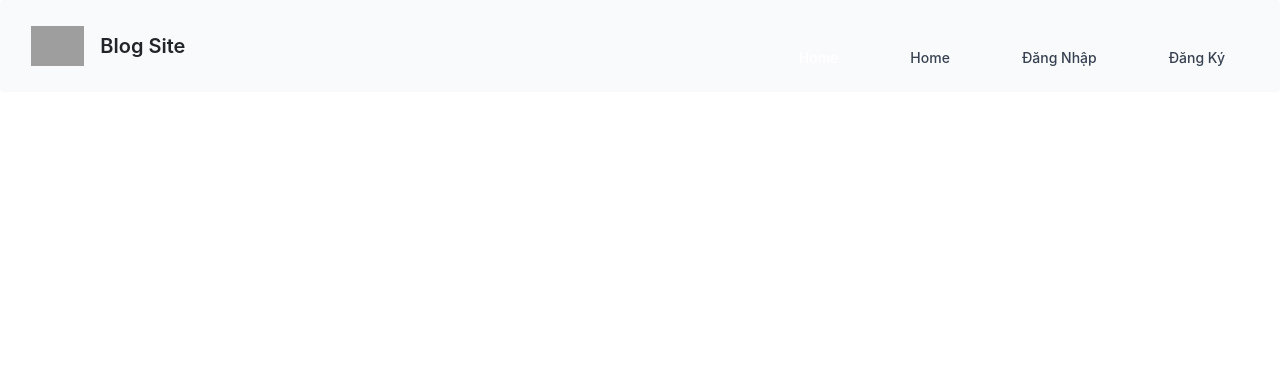
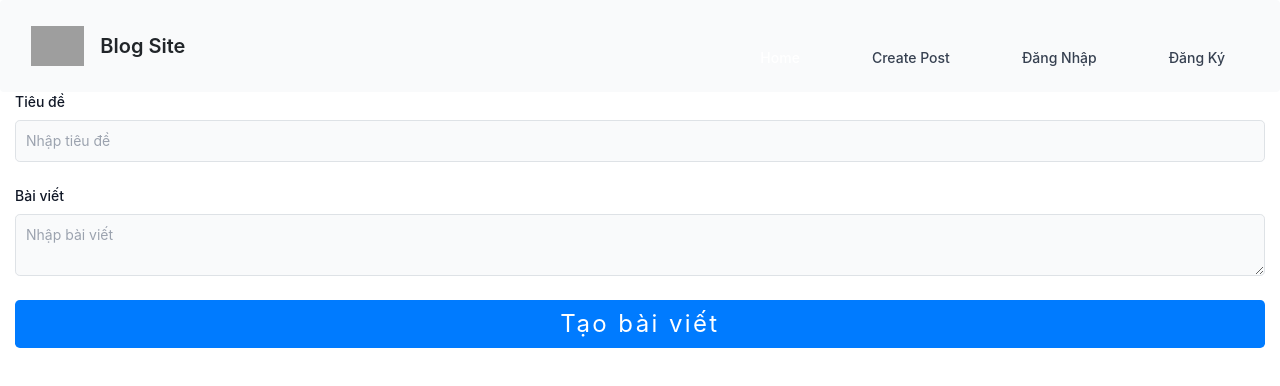
Before and after one commit to ndkhangvl/Blog_Web, a Vue app in the folder frontend/: page /blogpost in a window 1280 px wide. Shown: the top 386 px of the page. Built offline with nearby package versions, Linux system fonts and the light colour scheme; grey boxes are pictures that could not be loaded.

Commit message:
create post function

```diff
--- a/frontend/src/components/AppHeader.vue
+++ b/frontend/src/components/AppHeader.vue
@@ -15,7 +15,7 @@
           <a href="#" class="block py-2 pl-3 pr-4 text-white bg-blue-700 rounded md:bg-transparent md:text-blue-700 md:p-0 md:dark:text-white dark:bg-blue-600 md:dark:bg-transparent" aria-current="page">Home</a>
         </li>
         <li>
-          <a href="#" class="block py-2 pl-3 pr-4 text-gray-700 rounded hover:bg-gray-100 md:hover:bg-transparent md:border-0 md:hover:text-blue-700 md:p-0 dark:text-gray-400 md:dark:hover:text-white dark:hover:bg-gray-700 dark:hover:text-white md:dark:hover:bg-transparent">Home</a>
+          <a href="/blogpost" class="block py-2 pl-3 pr-4 text-gray-700 rounded hover:bg-gray-100 md:hover:bg-transparent md:border-0 md:hover:text-blue-700 md:p-0 dark:text-gray-400 md:dark:hover:text-white dark:hover:bg-gray-700 dark:hover:text-white md:dark:hover:bg-transparent">Create Post</a>
         </li>
         <li>
           <a href="/login" class="block py-2 pl-3 pr-4 text-gray-700 rounded hover:bg-gray-100 md:hover:bg-transparent md:border-0 md:hover:text-blue-700 md:p-0 dark:text-gray-400 md:dark:hover:text-white dark:hover:bg-gray-700 dark:hover:text-white md:dark:hover:bg-transparent">Đăng Nhập</a>
--- /dev/null
+++ b/frontend/src/components/StatusForm.vue
@@ -0,0 +1,81 @@
+<template>
+    <Form :validation-schema="formSchema" @submit="createpost">
+        <div class="mb-6">
+            <label for="text" class="block mb-2 text-sm font-medium text-gray-900 dark:text-white">Tiêu đề</label>
+            <!-- <Field type="number" name="iduser"
+                class="bg-gray-50 border border-gray-300 text-gray-900 text-sm rounded-lg focus:ring-blue-500 focus:border-blue-500 block w-full p-2.5 dark:bg-gray-700 dark:border-gray-600 dark:placeholder-gray-400 dark:text-white dark:focus:ring-blue-500 dark:focus:border-blue-500"
+                placeholder="Nhập tiêu đề" v-model="iduser" /> -->
+            <Field type="text" name="title"
+                class="bg-gray-50 border border-gray-300 text-gray-900 text-sm rounded-lg focus:ring-blue-500 focus:border-blue-500 block w-full p-2.5 dark:bg-gray-700 dark:border-gray-600 dark:placeholder-gray-400 dark:text-white dark:focus:ring-blue-500 dark:focus:border-blue-500"
+                placeholder="Nhập tiêu đề" v-model="title" />
+            <ErrorMessage name="title" class="text-sm text-red-800" />
+        </div>
+        <div class="mb-6">
+            <label for="text" class="block mb-2 text-sm font-medium text-gray-900 dark:text-white">Bài viết</label>
+            <Field type="text" name="post" as="textarea"
+                class="bg-gray-50 border border-gray-300 text-gray-900 text-sm rounded-lg focus:ring-blue-500 focus:border-blue-500 block w-full p-2.5 dark:bg-gray-700 dark:border-gray-600 dark:placeholder-gray-400 dark:text-white dark:focus:ring-blue-500 dark:focus:border-blue-500"
+                placeholder="Nhập bài viết" v-model="post" />
+            <ErrorMessage name="post" class="text-sm text-red-800" />
+        </div>
+        <div class="block text-center ">
+            <button
+                class="tracking-widest bg-primary min-w-full h-12 focus:bg-secondary hover:bg-secondary text-white rounded-lg text-2xl marlene-btn"
+                type="submit">Tạo bài viết</button>
+        </div>
+        <p>{{ message }}</p>
+    </Form>
+</template>
+<script>
+import * as yup from 'yup';
+import { Form, Field, ErrorMessage } from 'vee-validate';
+import { blogService } from '@/services/blog.service';
+export default {
+    data() {
+        const formSchema = yup.object().shape({
+            // iduser: yup
+            //     .string()
+            //     .required('Tên tài khoản không thể bỏ trống.')
+            //     .min(2, "Tiêu đề không thể ít hơn 2 kí tự")
+            //     .max(50, "Tiêu đề không thể quá 50 kí tự"),
+            title: yup
+                .string()
+                .required('Tên tài khoản không thể bỏ trống.')
+                .min(2, "Tiêu đề không thể ít hơn 2 kí tự")
+                .max(50, "Tiêu đề không thể quá 50 kí tự"),
+            post: yup
+                .string()
+                .required('Tên không thể bỏ trống.')
+                .min(2, "Tên không thể ít hơn 2 kí tự")
+                .max(50, "Tên không thể quá 50 kí tự"),
+        });
+        return {
+            // iduser: "",
+            title: "",
+            post: "",
+            error: "",
+            formSchema,
+        };
+    },
+    methods: {
+        async createpost() {
+            try {
+                await blogService.createPost({
+                    // iduser_post: this.iduser,
+                    title_name: this.title,
+                    post_blog: this.post,
+                });
+                this.message = 'Thêm bài viết thành công.';
+            } catch (error) {
+                console.log(error);
+            }
+        },
+    },
+
+    components: { Form, Field, ErrorMessage }
+
+};
+</script>
+
+<style>
+
+</style>
--- a/frontend/src/router/index.js
+++ b/frontend/src/router/index.js
@@ -19,6 +19,13 @@ const routes = [
         name: 'Register',
         component: () => import('@/view/Register.vue'),
     },
+
+    {
+        path: '/blogpost',
+        name: 'Blog Post',
+        component: () => import('@/components/StatusForm.vue'),
+    },
+
 ];
 
 const router = createRouter({
--- a/frontend/src/services/blog.service.js
+++ b/frontend/src/services/blog.service.js
@@ -19,6 +19,10 @@ class BlogService {
     async signIn(user) {
         return (await this.api.post( `${url}/api/userLogin`, user)).data;
     }
+
+    async createPost(post) {
+        return (await this.api.post( `${url}/api/posts`, post)).data;
+    }
 }
 
 export const blogService = new BlogService();
```
